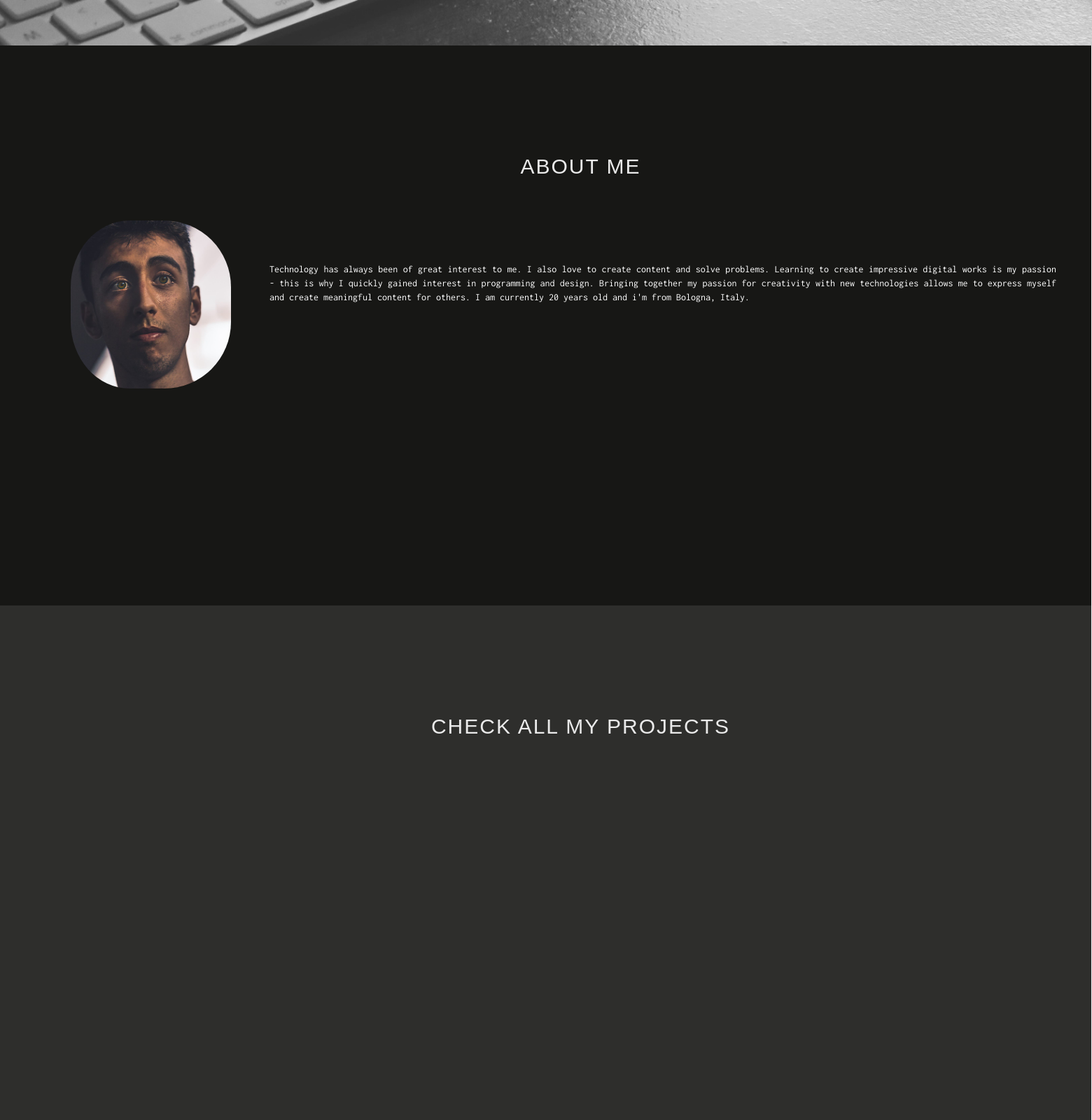
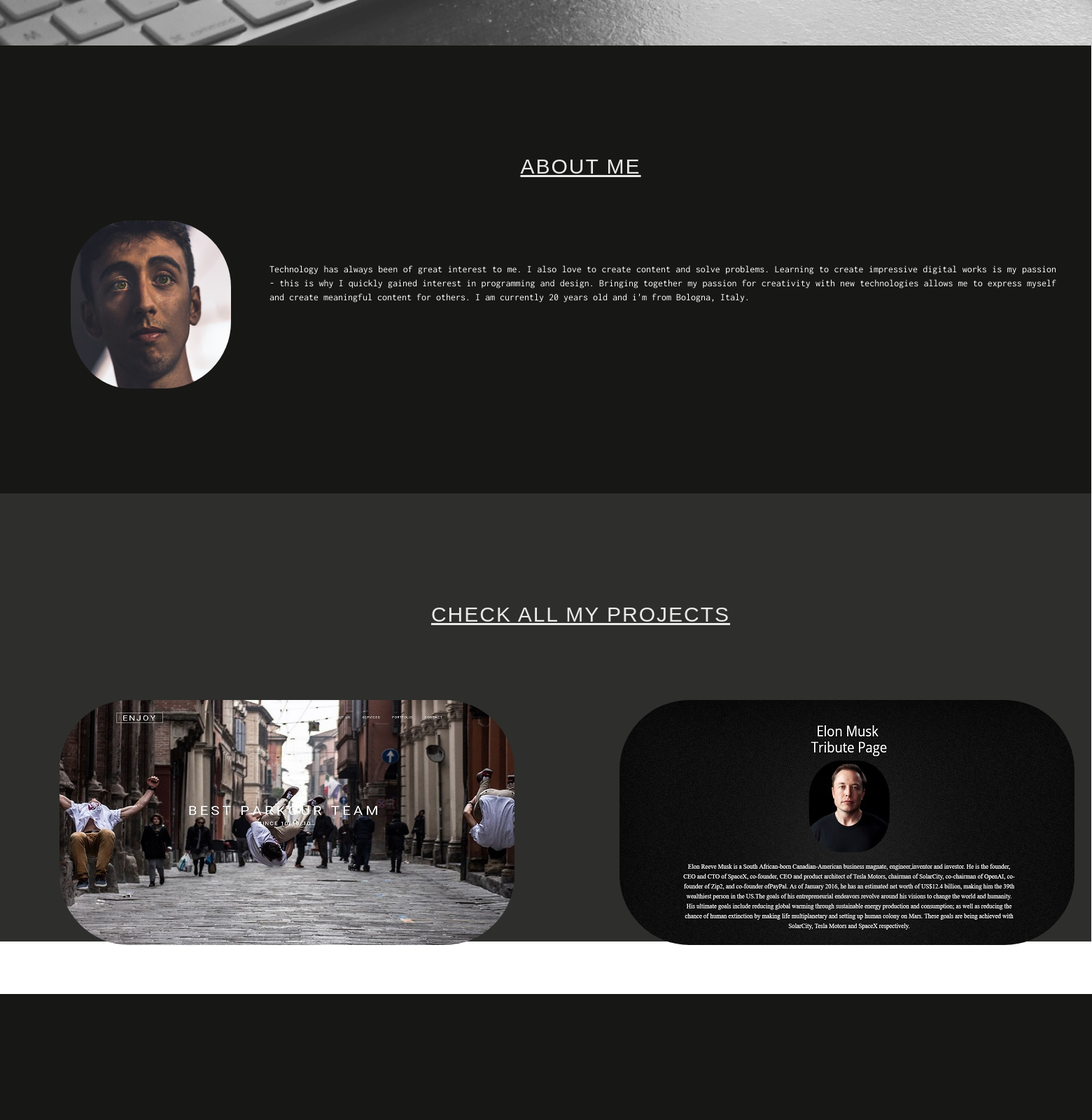
Before and after one commit to fez994/Portfolio, a PHP site: page / in a window 1560 px wide. Shown: the part 735-2335 px from the top of the page at 70% size. After the commit the page ends 2155 px from the top, so only its background shows below. Run offline with PHP 8.4, Linux system fonts and the light colour scheme.

Commit message:
Finita sezione portfolio, manca solo la sezione Contacts

```diff
--- a/index.html
+++ b/index.html
@@ -90,7 +90,15 @@
     <div class="portfolio">
       <h2>Check all my Projects</h2>
 
+    <div class="imagecontainer">
 
+    <a href="http://www.enjoyparkourtest.altervista.org/" target="_blank"><img src="images/enjoy.jpg" id="ptim"></a>
+    </div>
+
+    <div class="imagecontainer2">
+
+    <a href="http://codepen.io/fez994/pen/KzMRMP" target="_blank"><img src="images/elon.jpg" id="ptim2"></a>
+      </div>
 
 
 
--- a/style.css
+++ b/style.css
@@ -66,7 +66,7 @@
   position: absolute;
   top: 100%;
   width: 100.9%;
-  height: 100%;
+  height: 80%;
   background-color: #171715;
   padding-top: 90px;
   background-size: cover;
@@ -97,6 +97,9 @@
   text-align: center;
   margin-left: 0.5em;
   padding: 10px;
+  text-decoration: underline;
+  text-decoration-color: #EAEAEA;
+
 
 }
 
@@ -141,4 +144,47 @@
   text-align: center;
   margin-left: 0.5em;
   padding: 10px;
+  text-decoration: underline;
+  text-decoration-color: #EAEAEA;
+
 }
+
+
+#ptim {
+ border-radius: 100px;
+-moz-border-radius: 100px;
+}
+
+
+#ptim:hover{
+  position: relative;
+  z-index: 1;
+  transform: scale(1.2);
+  -ms-transform: scale(1.2);
+  -webkit-transform: scale(1.2);
+}
+
+.imagecontainer {
+  padding-top: 50px;
+  }
+
+
+.imagecontainer2{
+  padding-top: 50px;
+}
+
+#ptim2{
+  border-radius: 100px;
+  -moz-border-radius: 100px;
+  margin-top: -473px;
+  position: relative;
+  left: 800px;
+}
+
+#ptim2:hover {
+  position: relative;
+  z-index: 1;
+  transform: scale(1.2);
+  -ms-transform: scale(1.2);
+  -webkit-transform: scale(1.2);
+}
```
Also changed, not shown: other/jquery.js (added, +11 -0 lines), images/elon.jpg (added), images/enjoy.jpg.
